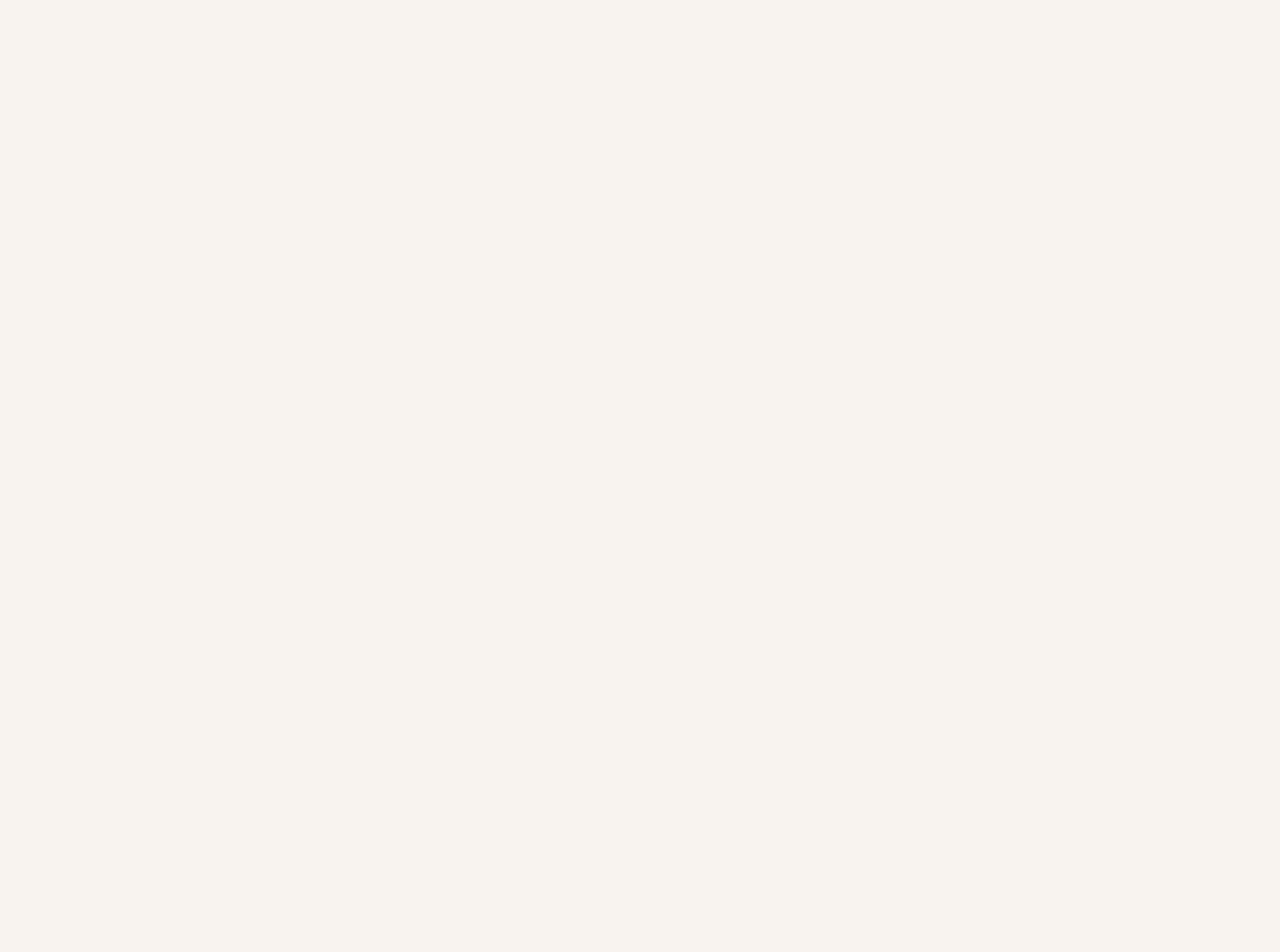
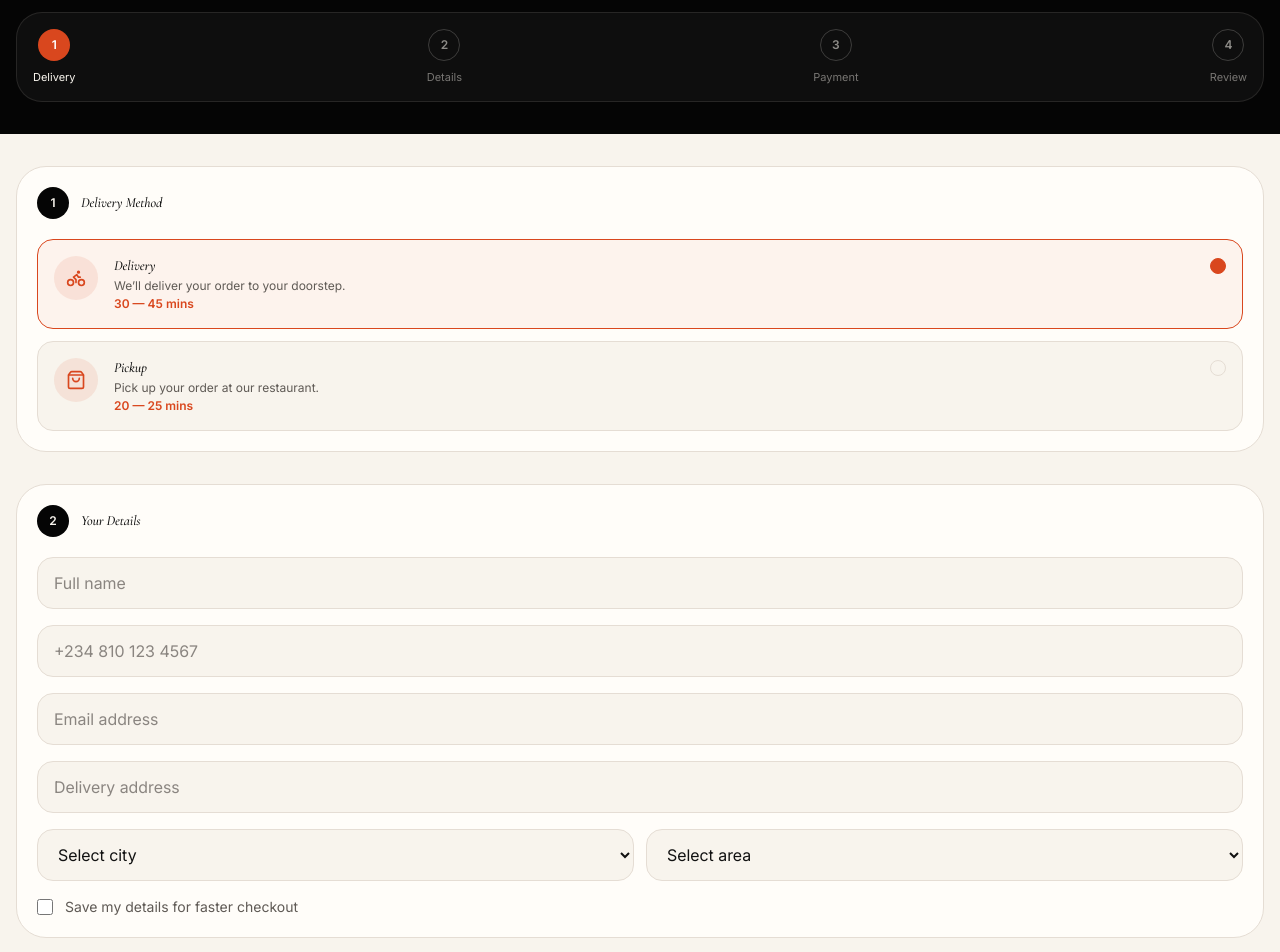
Before and after one commit to Davemafy/Ember-And-Sage, a React (Vite) app: page /checkout in a window 1280 px wide. Shown: the part 300-1252 px from the top of the page. Before the commit the page ends 872 px from the top, so only its background shows below. Built offline with nearby package versions, Linux system fonts and the light colour scheme.

Commit message:
Build checkout page

```diff
--- /dev/null
+++ b/src/components/sections/checkout/checkout-delivery-method.tsx
@@ -0,0 +1,80 @@
+import { Bike, ShoppingBag } from "lucide-react";
+
+const methods = [
+  {
+    icon: Bike,
+    title: "Delivery",
+    text: "We’ll deliver your order to your doorstep.",
+    time: "30 — 45 mins",
+    active: true,
+  },
+  {
+    icon: ShoppingBag,
+    title: "Pickup",
+    text: "Pick up your order at our restaurant.",
+    time: "20 — 25 mins",
+    active: false,
+  },
+];
+
+const CheckoutDeliveryMethod = () => {
+  return (
+    <section className="bg-warm-ivory px-4 py-8 text-text-primary">
+      <div className="rounded-[30px] border border-border-light bg-cream-surface p-5">
+        <div className="mb-5 flex items-center gap-3">
+          <span className="grid h-8 w-8 place-items-center rounded-full bg-near-black text-xs font-semibold text-warm-ivory">
+            1
+          </span>
+
+          <h2 className="text-sm font-semibold">Delivery Method</h2>
+        </div>
+
+        <div className="space-y-3">
+          {methods.map((method) => {
+            const Icon = method.icon;
+
+            return (
+              <button
+                key={method.title}
+                type="button"
+                className={`flex w-full gap-4 rounded-2xl border p-4 text-left ${
+                  method.active
+                    ? "border-burnt-orange bg-burnt-orange/5"
+                    : "border-border-light bg-warm-ivory"
+                }`}
+              >
+                <div className="grid h-11 w-11 shrink-0 place-items-center rounded-full bg-burnt-orange/10 text-burnt-orange">
+                  <Icon size={20} />
+                </div>
+
+                <div className="min-w-0 flex-1">
+                  <div className="flex items-center justify-between gap-3">
+                    <h3 className="text-sm font-semibold">{method.title}</h3>
+
+                    <span
+                      className={`h-4 w-4 rounded-full border ${
+                        method.active
+                          ? "border-burnt-orange bg-burnt-orange"
+                          : "border-border-light"
+                      }`}
+                    />
+                  </div>
+
+                  <p className="mt-2 text-xs leading-5 text-text-secondary">
+                    {method.text}
+                  </p>
+
+                  <p className="mt-2 text-xs font-semibold text-burnt-orange">
+                    {method.time}
+                  </p>
+                </div>
+              </button>
+            );
+          })}
+        </div>
+      </div>
+    </section>
+  );
+};
+
+export default CheckoutDeliveryMethod;
--- /dev/null
+++ b/src/components/sections/checkout/checkout-details-form.tsx
@@ -0,0 +1,63 @@
+const CheckoutDetailsForm = () => {
+  return (
+    <section className="bg-warm-ivory px-4 pb-8 text-text-primary">
+      <div className="rounded-[30px] border border-border-light bg-cream-surface p-5">
+        <div className="mb-5 flex items-center gap-3">
+          <span className="grid h-8 w-8 place-items-center rounded-full bg-near-black text-xs font-semibold text-warm-ivory">
+            2
+          </span>
+
+          <h2 className="text-sm font-semibold">Your Details</h2>
+        </div>
+
+        <form className="space-y-4">
+          <input
+            type="text"
+            placeholder="Full name"
+            className="h-13 w-full rounded-2xl border border-border-light bg-warm-ivory px-4 text-sm outline-none placeholder:text-text-muted focus:border-burnt-orange"
+          />
+
+          <input
+            type="tel"
+            placeholder="+234 810 123 4567"
+            className="h-13 w-full rounded-2xl border border-border-light bg-warm-ivory px-4 text-sm outline-none placeholder:text-text-muted focus:border-burnt-orange"
+          />
+
+          <input
+            type="email"
+            placeholder="Email address"
+            className="h-13 w-full rounded-2xl border border-border-light bg-warm-ivory px-4 text-sm outline-none placeholder:text-text-muted focus:border-burnt-orange"
+          />
+
+          <input
+            type="text"
+            placeholder="Delivery address"
+            className="h-13 w-full rounded-2xl border border-border-light bg-warm-ivory px-4 text-sm outline-none placeholder:text-text-muted focus:border-burnt-orange"
+          />
+
+          <div className="grid grid-cols-2 gap-3">
+            <select className="h-13 rounded-2xl border border-border-light bg-warm-ivory px-4 text-sm outline-none focus:border-burnt-orange">
+              <option>Select city</option>
+              <option>Abuja</option>
+              <option>Lagos</option>
+            </select>
+
+            <select className="h-13 rounded-2xl border border-border-light bg-warm-ivory px-4 text-sm outline-none focus:border-burnt-orange">
+              <option>Select area</option>
+              <option>Wuse</option>
+              <option>Maitama</option>
+              <option>Victoria Island</option>
+            </select>
+          </div>
+
+          <label className="flex items-center gap-3 text-sm text-text-secondary">
+            <input type="checkbox" className="h-4 w-4 accent-burnt-orange" />
+            Save my details for faster checkout
+          </label>
+        </form>
+      </div>
+    </section>
+  );
+};
+
+export default CheckoutDetailsForm;
--- /dev/null
+++ b/src/components/sections/checkout/checkout-hero.tsx
@@ -0,0 +1,50 @@
+import { ShieldCheck } from "lucide-react";
+
+const steps = ["Delivery", "Details", "Payment", "Review"];
+
+const CheckoutHero = () => {
+  return (
+    <section className="bg-near-black px-4 pb-8 pt-8 text-warm-ivory">
+      <p className="text-xs font-semibold uppercase tracking-[0.24em] text-burnt-orange">
+        Checkout
+      </p>
+
+      <h1 className="mt-4 max-w-[330px] font-serif text-[50px] leading-[0.9] tracking-[-0.03em]">
+        Almost there, let’s complete your order.
+      </h1>
+
+      <p className="mt-5 inline-flex items-center gap-2 text-sm text-warm-ivory/70">
+        <ShieldCheck size={17} />
+        Secure checkout · 100% safe and encrypted
+      </p>
+
+      <div className="mt-8 rounded-[26px] border border-warm-ivory/10 bg-warm-ivory/[0.04] p-4">
+        <div className="flex items-center justify-between">
+          {steps.map((step, index) => (
+            <div key={step} className="flex flex-col items-center gap-2">
+              <span
+                className={`grid h-8 w-8 place-items-center rounded-full text-xs font-semibold ${
+                  index === 0
+                    ? "bg-burnt-orange text-white"
+                    : "border border-warm-ivory/20 text-warm-ivory/55"
+                }`}
+              >
+                {index + 1}
+              </span>
+
+              <span
+                className={`text-[11px] ${
+                  index === 0 ? "text-warm-ivory" : "text-warm-ivory/45"
+                }`}
+              >
+                {step}
+              </span>
+            </div>
+          ))}
+        </div>
+      </div>
+    </section>
+  );
+};
+
+export default CheckoutHero;
--- a/src/pages/checkout.tsx
+++ b/src/pages/checkout.tsx
@@ -1,14 +1,19 @@
+import Footer from "../components/layout/footer";
+import CheckoutDeliveryMethod from "../components/sections/checkout/checkout-delivery-method";
+import CheckoutDetailsForm from "../components/sections/checkout/checkout-details-form";
+import CheckoutHero from "../components/sections/checkout/checkout-hero";
+
 const Checkout = () => {
   return (
-    <main className="min-h-screen bg-warm-ivory px-4 py-10 text-text-primary">
-      <p className="text-xs font-semibold uppercase tracking-[0.24em] text-burnt-orange">
-        Ember &amp; Sage
-      </p>
+    <>
+      <main className="bg-warm-ivory text-text-primary">
+        <CheckoutHero />
+        <CheckoutDeliveryMethod />
+        <CheckoutDetailsForm />
+      </main>
 
-      <h1 className="mt-4 font-serif text-[48px] leading-[0.95] tracking-[-0.03em]">
-        Checkout
-      </h1>
-    </main>
+      <Footer />
+    </>
   );
 };
 
```
